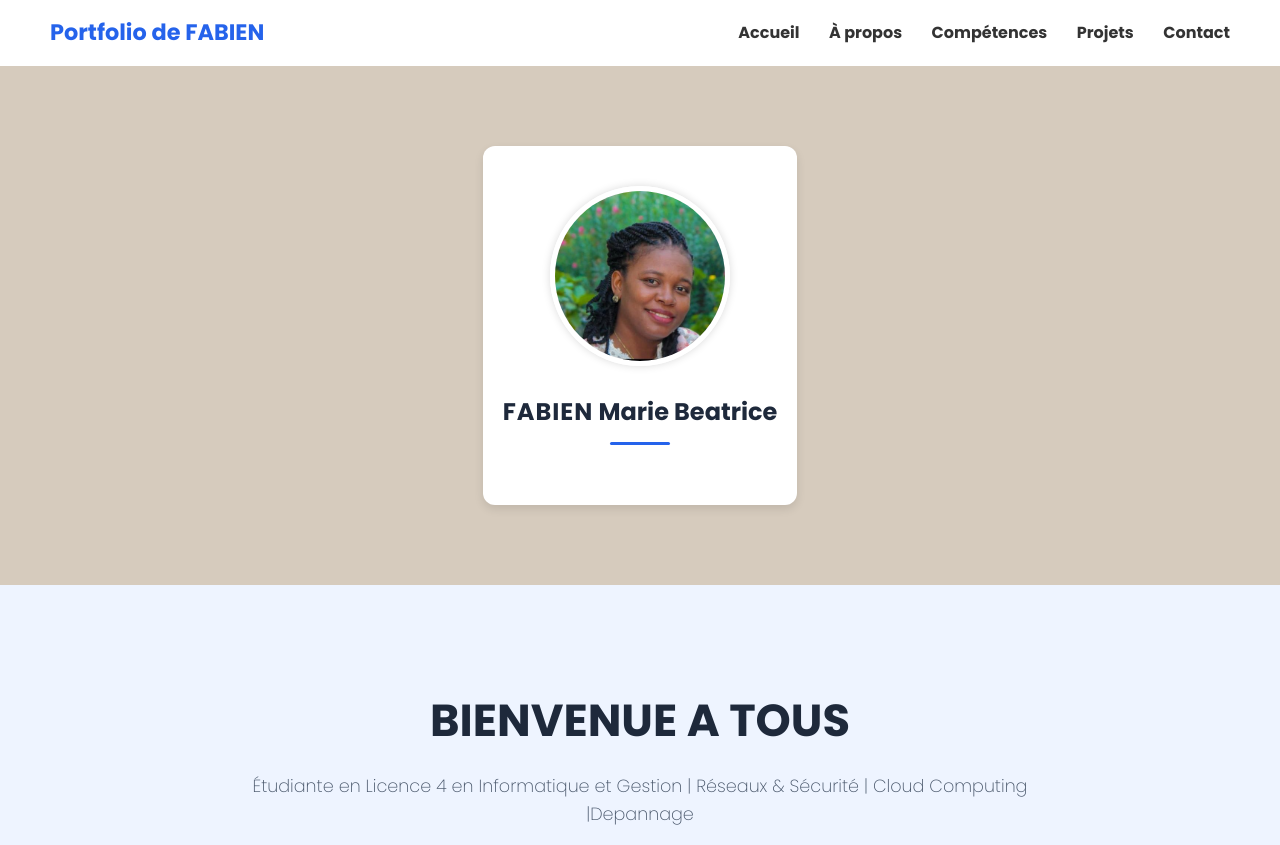
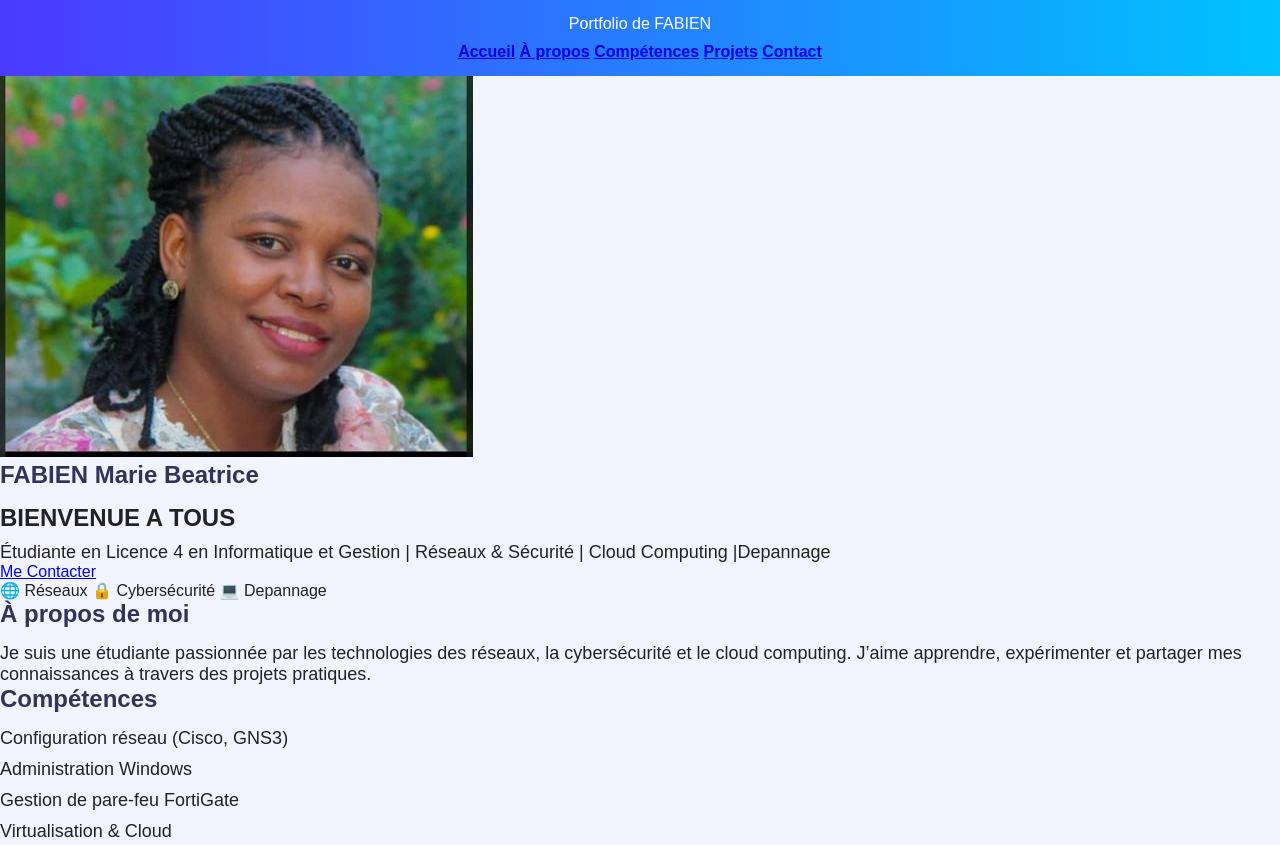
Before and after one commit to Beatrice-fabien/Portfolio, a plain HTML site: page index.html in a window 1280 px wide. Shown: the top 845 px of the page. Drawn offline with Linux system fonts and the light colour scheme.

Commit message:
Add files via upload

```diff
--- a/style.css
+++ b/style.css
@@ -4,172 +4,74 @@
   box-sizing: border-box;
 }
 
-body {
-  font-family: 'Poppins', sans-serif;
-  background-color: #f5f8ff;
-  color: #333;
-  line-height: 1.6;
+html {
+  scroll-behavior: smooth;
+  font-family: Arial, sans-serif;
 }
 
-/* Header */
-header {
-  background: white;
-  padding: 15px 50px;
-  display: flex;
-  justify-content: space-between;
-  align-items: center;
-  box-shadow: 0 2px 6px rgba(0, 0, 0, 0.1);
-  position: sticky;
-  top: 0;
+body {
+  background: #f2f5ff;
+  color: #222;
 }
 
-header .logo {
-  font-weight: 700;
-  color: #2563eb;
-  font-size: 1.4em;
+header {
+  background: linear-gradient(90deg, #4c3aff, #00c3ff);
+  padding: 15px;
+  text-align: center;
+  color: white;
+  position: fixed;
+  top: 0;
+  left: 0;
+  width: 100%;
+  z-index: 1000;
 }
 
-nav a {
-  margin-left: 25px;
-  text-decoration: none;
-  color: #333;
-  font-weight: 500;
-  transition: color 0.3s;
+nav {
+  margin-top: 10px;
 }
 
-nav a:hover {
-  color: #2563eb;
+nav button {
+  background: white;
+  border: none;
+  padding: 10px 16px;
+  margin: 5px;
+  border-radius: 6px;
+  cursor: pointer;
+  font-weight: bold;
 }
 
-/* Hero */
-.hero {
-  text-align: center;
-  padding: 100px 20px;
-  background-color: #eef4ff;
+nav button:hover {
+  background: #e3e6ff;
 }
 
-.hero h1 {
-  font-size: 2.8em;
-  color: #1e293b;
+main {
+  margin-top: 100px; /* pour compenser le header fixe */
 }
 
-.hero p {
-  margin-top: 15px;
-  font-size: 1.1em;
-  color: #475569;
-  max-width: 800px;
-  margin-left: auto;
-  margin-right: auto;
+main section {
+  padding: 60px 20px;
+  display: flex;
+  flex-direction: column;
+  align-items: center;
 }
 
-.btn {
-  display: inline-block;
-  margin-top: 25px;
-  padding: 12px 25px;
-  background: #2563eb;
-  color: white;
-  border-radius: 6px;
-  text-decoration: none;
-  font-weight: 600;
-  transition: background 0.3s;
+h2 {
+  margin-bottom: 15px;
+  color: rgb(50,50,90);
 }
 
-.btn:hover {
-  background: #1d4ed8;
-}
-
-/* Tags */
-.tags {
-  margin-top: 30px;
-}
-
-.tag {
-  display: inline-block;
-  padding: 8px 15px;
-  border-radius: 20px;
-  margin: 5px;
-  color: white;
-  font-size: 0.9em;
-}
-
-.blue { background: #2563eb; }
-.purple { background: #7e22ce; }
-.green { background: #059669; }
-.orange { background: #f59e0b; }
-
-/* Sections */
-section {
-  padding: 80px 20px;
-  text-align: center;
-}
-
-section h2 {
-  font-size: 2em;
-  color: #1e293b;
-  margin-bottom: 20px;
-  position: relative;
-}
-
-section h2::after {
-  content: "";
-  display: block;
-  width: 60px;
-  height: 3px;
-  background: #2563eb;
-  margin: 10px auto;
-  border-radius: 2px;
+p, li {
+  font-size: 18px;
+  margin-top: 10px;
 }
 
 ul {
   list-style: none;
-  margin-top: 20px;
 }
 
-ul li {
-  padding: 8px 0;
-  font-size: 1.1em;
-  color: #475569;
+footer {
+  text-align: center;
+  padding: 25px;
+  background: rgb(20,20,50);
+  color: white;
 }
-
-/* Footer */
-footer {
-  background: #1e293b;
-  color: white;
-  text-align: center;
-  padding: 15px 0;
-}
-/* ======= Section d'introduction ======= */
-.intro {
-  background-color: #d6cbbd; /* couleur beige comme sur l'image */
-  text-align: center;
-  padding: 80px 20px;
-  position: relative;
-}
-
-.intro-content {
-  background: white;
-  padding: 40px 20px;
-  border-radius: 12px;
-  display: inline-block;
-  box-shadow: 0 4px 10px rgba(0,0,0,0.1);
-}
-
-.profile-pic {
-  width: 180px;
-  height: 180px;
-  border-radius: 50%;
-  object-fit: cover;
-  border: 5px solid white;
-  box-shadow: 0 0 8px rgba(0,0,0,0.15);
-  margin-bottom: 20px;
-}
-
-.intro h2 {
-  font-size: 1.5em;
-  color: #1e293b;
-}
-
-.intro .bold {
-  font-weight: 700;
-  letter-spacing: 1px;
-}
```
Also changed, not shown: infoBea.html (added, +63 -0 lines).
